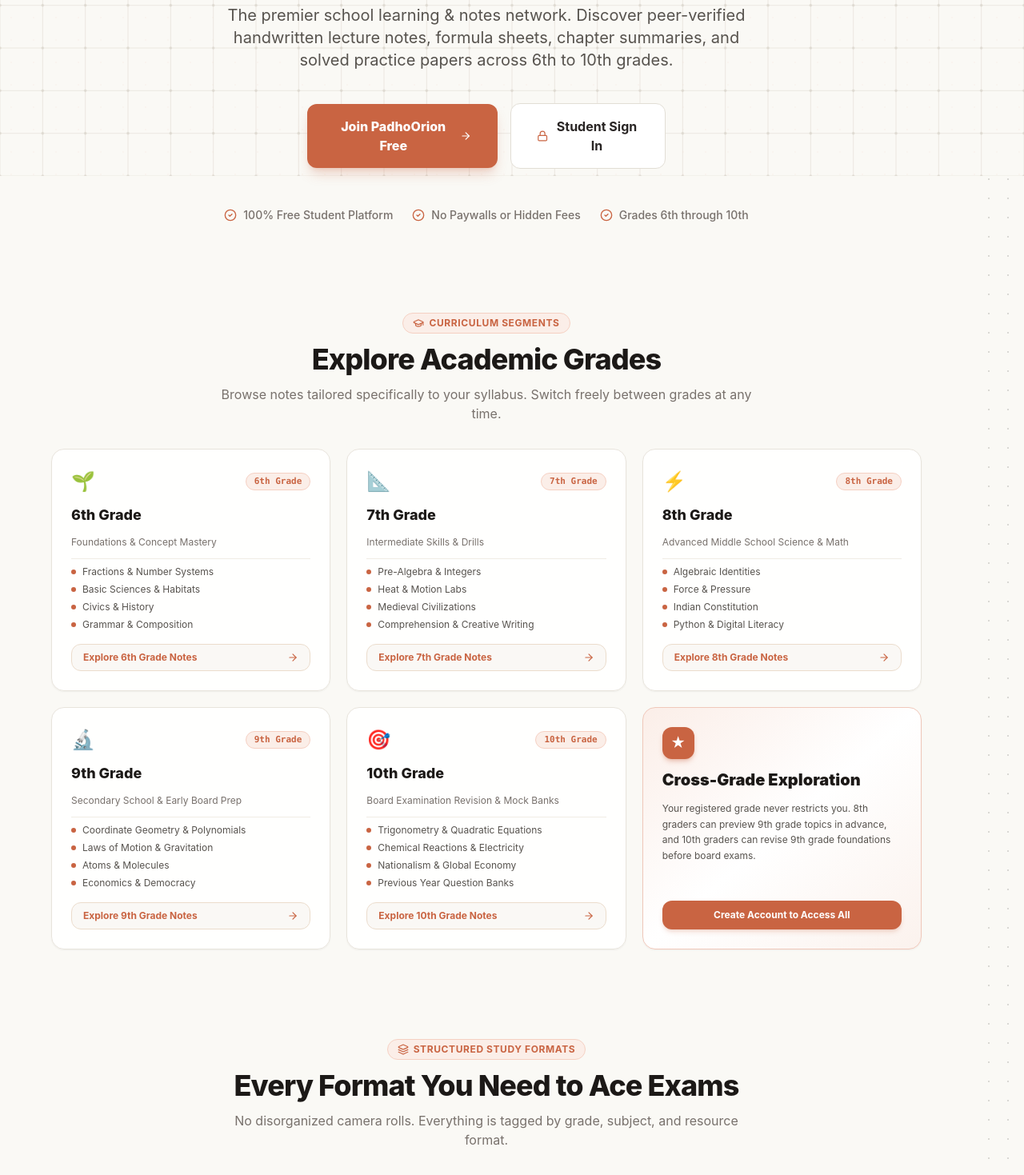
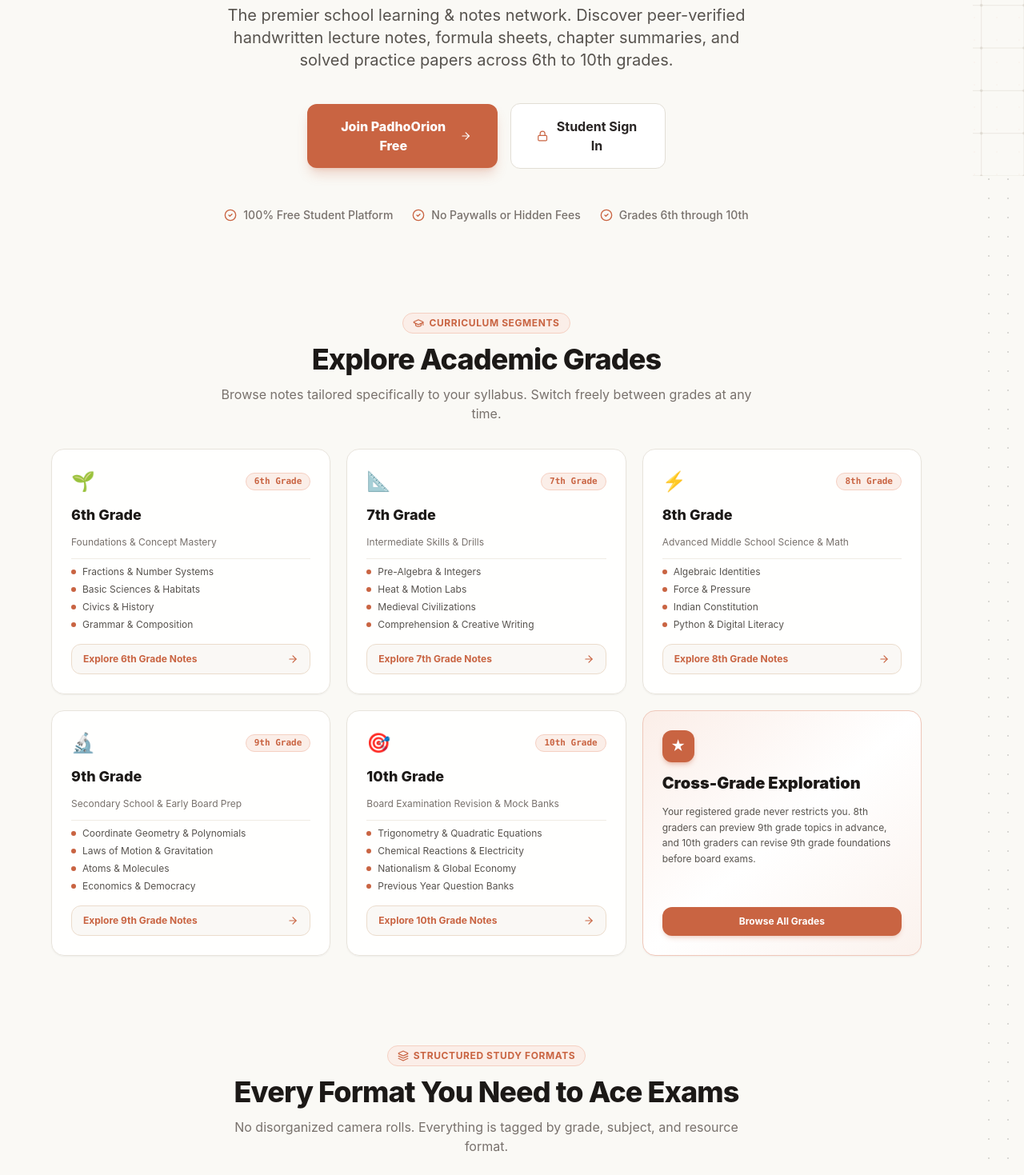
Before and after one commit to chopdekaradhrit2013-droid/Padhoorion, a Next.js app: page / in a window 1280 px wide. Shown: the part 580-2049 px from the top of the page at 80% size. Built offline with nearby package versions, Linux system fonts and the light colour scheme; no server answers.

Commit message:
fix(landing): resolve button link routing, z-index layering, and guest grades access

```diff
--- a/src/components/LandingPage.tsx
+++ b/src/components/LandingPage.tsx
@@ -19,11 +19,15 @@ import {
   Zap,
   Flame,
   Search,
+  Upload,
+  LayoutDashboard,
 } from "lucide-react";
 import KineticGrid from "@/components/ui/kinetic-grid";
 import { GRADES, CATEGORIES } from "@/lib/constants";
+import { useAuth } from "@/context/AuthContext";
 
 export function LandingPage() {
+  const { user } = useAuth();
   const gradeDetails = [
     {
       grade: "6th Grade",
@@ -129,10 +133,30 @@ export function LandingPage() {
           </div>
 
           {/* Action CTAs */}
-          <div className="flex flex-col sm:flex-row items-center justify-center gap-4 max-w-md mx-auto pt-2">
+          <div className="flex flex-col sm:flex-row items-center justify-center gap-4 max-w-md mx-auto pt-2 relative z-20">
+            {user ? (
+              <>
+                <Link
+                  href="/"
+                  className="w-full sm:w-auto px-8 py-4 rounded-xl bg-[#c96442] hover:bg-[#b05536] text-white font-extrabold text-sm sm:text-base shadow-lg shadow-[#c96442]/25 flex items-center justify-center gap-2 transition-all transform hover:-translate-y-0.5 active:translate-y-0 cursor-pointer"
+                >
+                  <LayoutDashboard className="w-4 h-4" />
+                  <span>Go to My Dashboard</span>
+                </Link>
+
+                <Link
+                  href="/upload"
+                  className="w-full sm:w-auto px-8 py-4 rounded-xl bg-white hover:bg-[#faf9f5] text-[#292524] font-bold text-sm sm:text-base border border-[#e2ded5] shadow-xs transition-all flex items-center justify-center gap-2 cursor-pointer"
+                >
+                  <Upload className="w-4 h-4 text-[#c96442]" />
+                  <span>Upload Study Notes</span>
+                </Link>
+              </>
+            ) : (
+              <>
                 <Link
                   href="/register"
-              className="w-full sm:w-auto px-8 py-4 rounded-xl bg-[#c96442] hover:bg-[#b05536] text-white font-extrabold text-sm sm:text-base shadow-lg shadow-[#c96442]/25 flex items-center justify-center gap-2 transition-all transform hover:-translate-y-0.5 active:translate-y-0"
+                  className="w-full sm:w-auto px-8 py-4 rounded-xl bg-[#c96442] hover:bg-[#b05536] text-white font-extrabold text-sm sm:text-base shadow-lg shadow-[#c96442]/25 flex items-center justify-center gap-2 transition-all transform hover:-translate-y-0.5 active:translate-y-0 cursor-pointer"
                 >
                   <span>Join PadhoOrion Free</span>
                   <ArrowRight className="w-4 h-4" />
@@ -140,11 +164,13 @@ export function LandingPage() {
 
                 <Link
                   href="/login"
-              className="w-full sm:w-auto px-8 py-4 rounded-xl bg-white hover:bg-[#faf9f5] text-[#292524] font-bold text-sm sm:text-base border border-[#e2ded5] shadow-xs transition-all flex items-center justify-center gap-2"
+                  className="w-full sm:w-auto px-8 py-4 rounded-xl bg-white hover:bg-[#faf9f5] text-[#292524] font-bold text-sm sm:text-base border border-[#e2ded5] shadow-xs transition-all flex items-center justify-center gap-2 cursor-pointer"
                 >
                   <Lock className="w-4 h-4 text-[#c96442]" />
                   <span>Student Sign In</span>
                 </Link>
+              </>
+            )}
           </div>
 
           {/* Value Props Strip */}
@@ -211,8 +237,8 @@ export function LandingPage() {
                 </div>
 
                 <Link
-                  href="/register"
-                  className="mt-3 inline-flex items-center justify-between w-full py-2 px-3.5 rounded-xl bg-[#faf8f5] hover:bg-[#c96442] hover:text-white text-xs font-bold text-[#c96442] transition-all border border-[#ebdccc] group-hover:border-[#c96442] shadow-2xs"
+                  href={`/grades/${encodeURIComponent(item.grade)}`}
+                  className="mt-3 inline-flex items-center justify-between w-full py-2.5 px-3.5 rounded-xl bg-[#faf8f5] hover:bg-[#c96442] hover:text-white text-xs font-bold text-[#c96442] transition-all border border-[#ebdccc] group-hover:border-[#c96442] shadow-2xs relative z-20 cursor-pointer"
                 >
                   <span>Explore {item.grade} Notes</span>
                   <ArrowRight className="w-3.5 h-3.5" />
@@ -235,10 +261,10 @@ export function LandingPage() {
               </div>
 
               <Link
-                href="/register"
-                className="w-full py-2.5 px-4 rounded-xl bg-[#c96442] hover:bg-[#b05536] text-white font-bold text-xs text-center transition-all shadow-md shadow-[#c96442]/20"
+                href="/grades"
+                className="w-full py-2.5 px-4 rounded-xl bg-[#c96442] hover:bg-[#b05536] text-white font-bold text-xs text-center transition-all shadow-md shadow-[#c96442]/20 relative z-20 cursor-pointer"
               >
-                Create Account to Access All
+                {user ? "Explore All Grade Hubs" : "Browse All Grades"}
               </Link>
             </div>
           </div>
@@ -303,8 +329,8 @@ export function LandingPage() {
                 </p>
               </div>
               <Link
-                href="/register"
-                className="inline-flex items-center gap-1.5 text-xs font-bold text-[#c96442] hover:text-[#a84f32] transition-colors"
+                href={user ? "/upload" : "/login"}
+                className="inline-flex items-center gap-1.5 text-xs font-bold text-[#c96442] hover:text-[#a84f32] transition-colors relative z-20 cursor-pointer"
               >
                 <span>Upload your first note</span>
                 <ArrowRight className="w-3.5 h-3.5" />
@@ -346,10 +372,29 @@ export function LandingPage() {
             </p>
           </div>
 
-          <div className="flex flex-col sm:flex-row items-center justify-center gap-4 pt-2">
+          <div className="flex flex-col sm:flex-row items-center justify-center gap-4 pt-2 relative z-20">
+            {user ? (
+              <>
+                <Link
+                  href="/upload"
+                  className="w-full sm:w-auto px-8 py-3.5 rounded-xl bg-[#c96442] hover:bg-[#b05536] text-white font-extrabold text-sm sm:text-base shadow-lg shadow-[#c96442]/30 flex items-center justify-center gap-2 transition-all transform hover:-translate-y-0.5 cursor-pointer"
+                >
+                  <Upload className="w-4 h-4" />
+                  <span>Upload Study Notes</span>
+                </Link>
+
+                <Link
+                  href="/grades"
+                  className="w-full sm:w-auto px-8 py-3.5 rounded-xl bg-white hover:bg-[#faf9f5] text-[#292524] font-bold text-sm sm:text-base border border-[#e2ded5] shadow-xs transition-all flex items-center justify-center gap-2 cursor-pointer"
+                >
+                  <span>Browse All Grades</span>
+                </Link>
+              </>
+            ) : (
+              <>
                 <Link
                   href="/register"
-              className="w-full sm:w-auto px-8 py-3.5 rounded-xl bg-[#c96442] hover:bg-[#b05536] text-white font-extrabold text-sm sm:text-base shadow-lg shadow-[#c96442]/30 flex items-center justify-center gap-2 transition-all transform hover:-translate-y-0.5"
+                  className="w-full sm:w-auto px-8 py-3.5 rounded-xl bg-[#c96442] hover:bg-[#b05536] text-white font-extrabold text-sm sm:text-base shadow-lg shadow-[#c96442]/30 flex items-center justify-center gap-2 transition-all transform hover:-translate-y-0.5 cursor-pointer"
                 >
                   <span>Create Free Student Account</span>
                   <ArrowRight className="w-4 h-4" />
@@ -357,10 +402,12 @@ export function LandingPage() {
 
                 <Link
                   href="/login"
-              className="w-full sm:w-auto px-8 py-3.5 rounded-xl bg-white hover:bg-[#faf9f5] text-[#292524] font-bold text-sm sm:text-base border border-[#e2ded5] shadow-xs transition-all flex items-center justify-center gap-2"
+                  className="w-full sm:w-auto px-8 py-3.5 rounded-xl bg-white hover:bg-[#faf9f5] text-[#292524] font-bold text-sm sm:text-base border border-[#e2ded5] shadow-xs transition-all flex items-center justify-center gap-2 cursor-pointer"
                 >
                   <span>Log In to PadhoOrion</span>
                 </Link>
+              </>
+            )}
           </div>
         </section>
 
--- a/src/components/ui/kinetic-grid.tsx
+++ b/src/components/ui/kinetic-grid.tsx
@@ -400,10 +400,10 @@ export default function KineticGrid({
     >
       <canvas
         ref={canvasRef}
-        className="fixed inset-0 w-full h-full z-0 pointer-events-none"
+        className="fixed inset-0 w-full h-full -z-10 pointer-events-none"
       />
 
-      <div className="relative z-10 w-full h-full">{children}</div>
+      <div className="relative z-10 w-full h-full pointer-events-auto">{children}</div>
     </div>
   );
 }
```
Also changed, not shown: src/middleware.ts (+6 -5 lines). Lines whose indentation alone changed are shown as unchanged.
